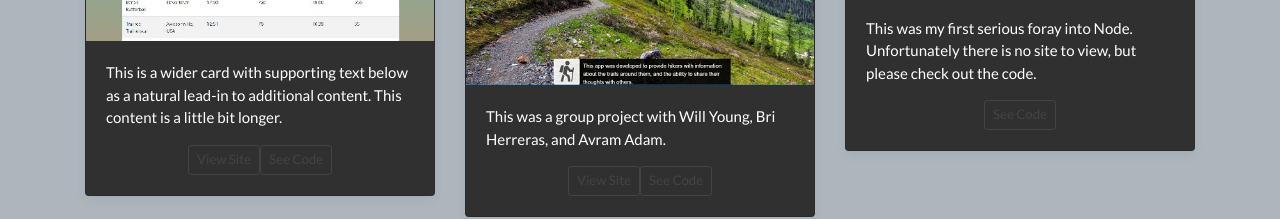
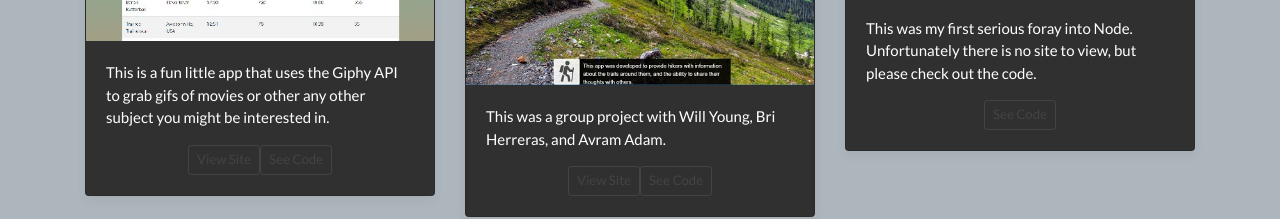
Before and after one commit to rkrug5/krugportfolio, a website: page portfolio.html in a window 1280 px wide. Shown: the part 885-1104 px from the top of the page. Drawn offline with nearby package versions, Linux system fonts and the light colour scheme; a web font is replaced by a local one.

Commit message:
changed text

```diff
--- a/portfolio.html
+++ b/portfolio.html
@@ -183,7 +183,7 @@
 						<div class="card mb-4 box-shadow ">
 							<img class="card-img-top " src="src/assets/images/train2.jpg" alt="Card image cap ">
 							<div class="card-body ">
-								<p class="card-text ">This is a wider card with supporting text below as a natural lead-in to additional content. This content is a little bit longer.</p>
+								<p class="card-text ">This is a fun little app that uses the Giphy API to grab gifs of movies or other any other subject you might be interested in. </p>
 								<div class="d-flex justify-content-between align-items-center ">
 									<div class="btn-group mx-auto ">
 										<a href="https://rkrug5.github.io/train-scheduler/">
```
